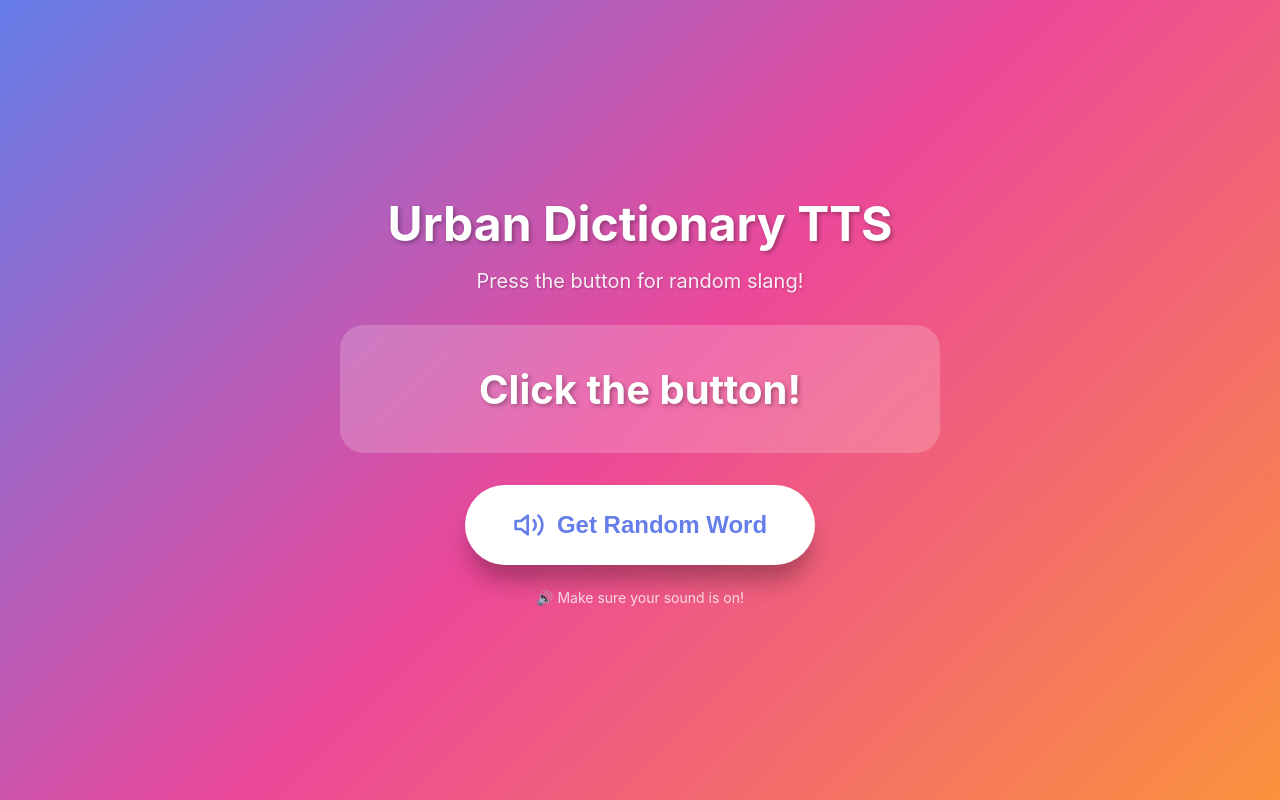
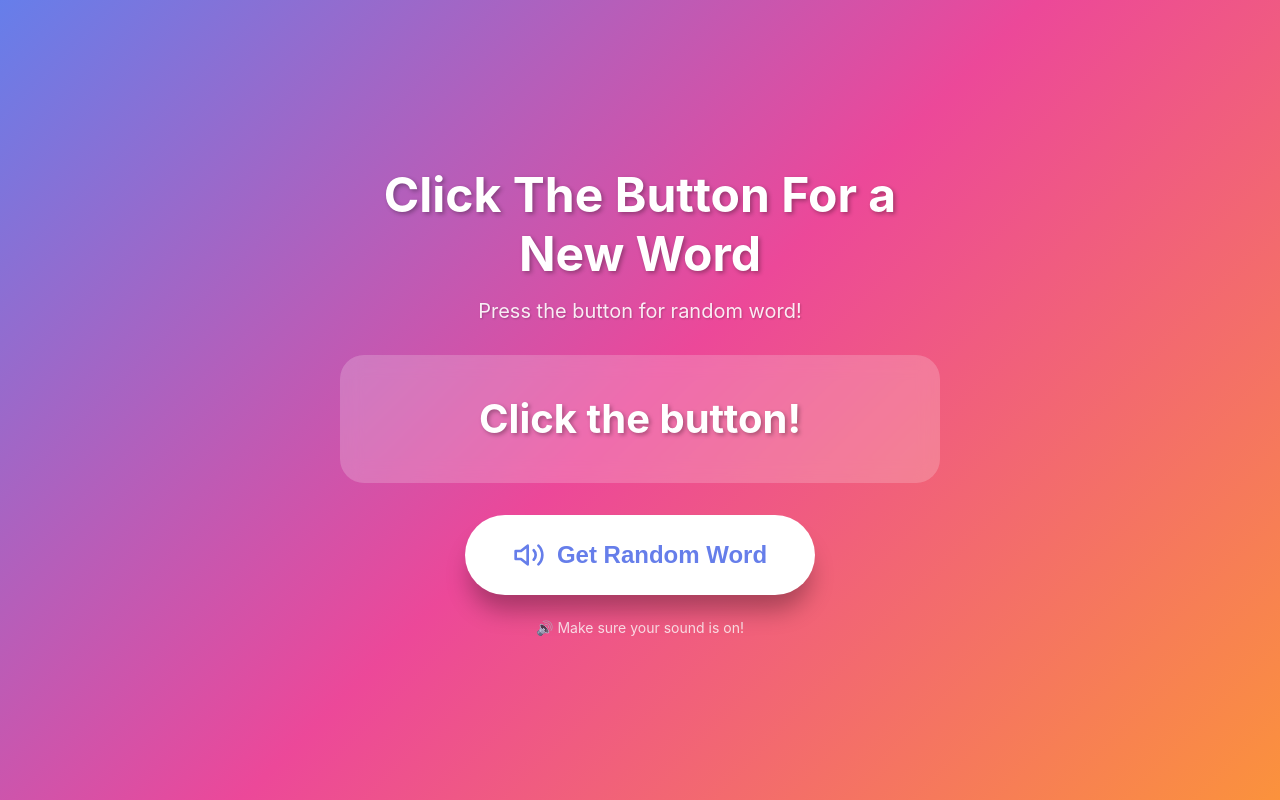
Before and after one commit to MrBrecken/Word-Clicker.github.io, a plain HTML site: page index.html in a window 1280 px wide. Drawn offline with Linux system fonts and the light colour scheme.

Commit message:
Update headings and subtitles in index.html

```diff
--- a/index.html
+++ b/index.html
@@ -129,8 +129,8 @@
 </head>
 <body>
     <div class="container">
-        <h1>Urban Dictionary TTS</h1>
-        <p class="subtitle">Press the button for random slang!</p>
+        <h1>Click The Button For a New Word</h1>
+        <p class="subtitle">Press the button for random word!</p>
 
         <div class="word-display">
             <p class="word-text" id="wordText">Click the button!</p>
@@ -152,7 +152,7 @@
 
     <script>
         const urbanWords = [
-            'lit', 'salty', 'ghosting', 'flex', 'sus', 'cap', 'no cap', 'slaps',
+            'Sam', 'Faggot', 'Jaxon', 'EBT', 'diddy', 'jaxon is a retard', 'stroking my dong', 'nigga',
             'vibe', 'lowkey', 'highkey', 'stan', 'tea', 'shade', 'clout', 'fire',
             'goat', 'bet', 'mood', 'slay', 'cringe', 'based', 'simp', 'karen',
             'boomer', 'zoomer', 'cheugy', 'bussin', 'drip', 'rizz', 'mid', 'W',
```
